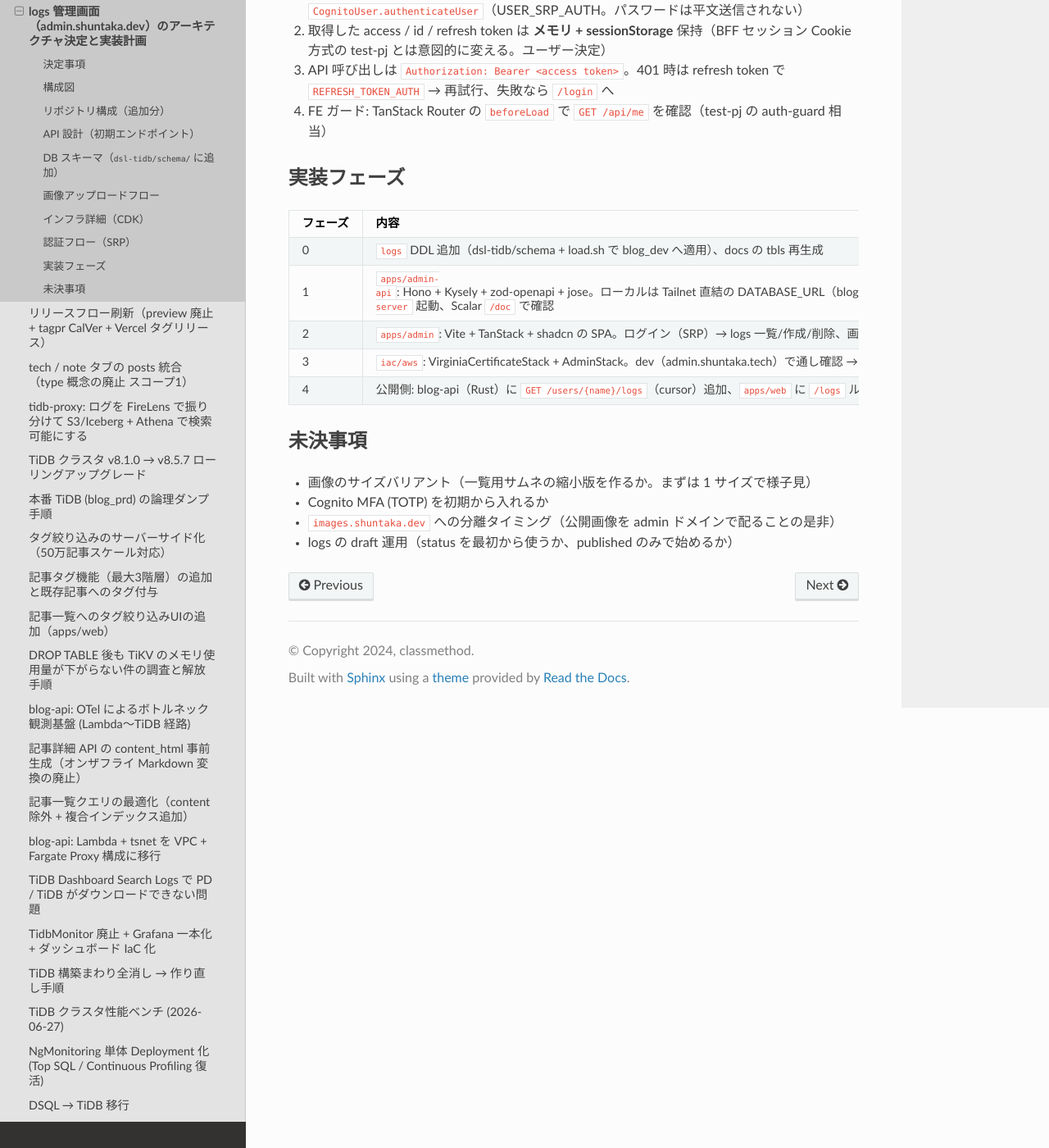
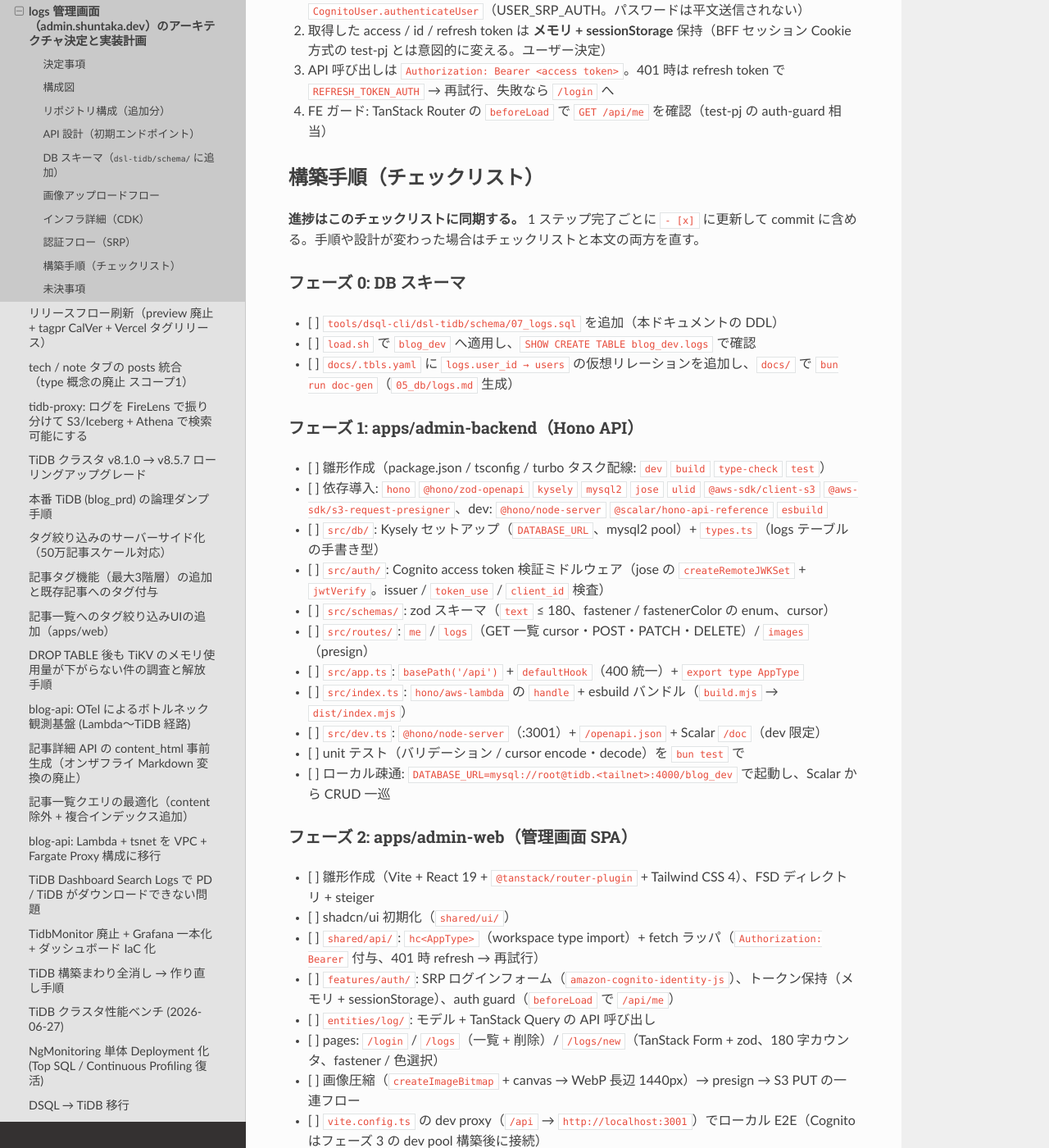
Before and after one commit to shuntaka9576/shuntaka-dev, a Sphinx documentation site: the page built from docs/source/98_tasks/2026-07-12-logs-admin-architecture/index.md, in a window 1280 px wide and 1400 px high, scrolled down 4150 px. Shown: the whole window at 82% size. Built offline with Sphinx 7.4.7 and the Read the Docs theme 3.1.0, drawn with Linux system fonts in a browser that asks for light colours; some of the changed text lies outside the part shown.

Commit message:
docs: logs 管理画面アーキテクチャの実装チェックリストを詳細化

```diff
--- a/cspell.json
+++ b/cspell.json
@@ -31,6 +31,7 @@
     "alertmanagerconfigs",
     "alertmanagers",
     "apig",
+    "apigwv",
     "apiserver",
     "applicationautoscaling",
     "authkey",
--- a/docs/source/98_tasks/2026-07-12-logs-admin-architecture/index.md
+++ b/docs/source/98_tasks/2026-07-12-logs-admin-architecture/index.md
@@ -131,15 +131,64 @@ Kysely の型はスキーマから手書き（`apps/admin-backend/src/db/types.t
 3. API 呼び出しは `Authorization: Bearer <access token>`。401 時は refresh token で `REFRESH_TOKEN_AUTH` → 再試行、失敗なら `/login` へ
 4. FE ガード: TanStack Router の `beforeLoad` で `GET /api/me` を確認（test-pj の auth-guard 相当）
 
-## 実装フェーズ
+## 構築手順（チェックリスト）
 
-| フェーズ | 内容                                                                                                                                                                                  | 検証                                                 |
-| -------- | ------------------------------------------------------------------------------------------------------------------------------------------------------------------------------------- | ---------------------------------------------------- |
-| 0        | `logs` DDL 追加（dsl-tidb/schema + load.sh で blog_dev へ適用）、docs の tbls 再生成                                                                                                  | `mysql` で DESC、`bun run doc-gen`                   |
-| 1        | `apps/admin-api`: Hono + Kysely + zod-openapi + jose。ローカルは Tailnet 直結の DATABASE_URL（blog-api の Makefile.toml と同じ流儀）で `@hono/node-server` 起動、Scalar `/doc` で確認 | `bun test` + Scalar から手動疎通                     |
-| 2        | `apps/admin`: Vite + TanStack + shadcn の SPA。ログイン（SRP）→ logs 一覧/作成/削除、画像圧縮 + presigned PUT                                                                         | Vite dev proxy でローカル E2E（Cognito は dev pool） |
-| 3        | `iac/aws`: VirginiaCertificateStack + AdminStack。dev（admin.shuntaka.tech）で通し確認 → prd                                                                                          | CloudFront 経由で SRP ログイン〜投稿まで             |
-| 4        | 公開側: blog-api（Rust）に `GET /users/{name}/logs`（cursor）追加、`apps/web` に `/logs` ルート + BaseLayout タブ + LogFeed 接続                                                      | Storybook モック → 実 API 置き換え                   |
+**進捗はこのチェックリストに同期する。** 1 ステップ完了ごとに `- [x]` に更新して commit に含める。手順や設計が変わった場合はチェックリストと本文の両方を直す。
+
+### フェーズ 0: DB スキーマ
+
+- [ ] `tools/dsql-cli/dsl-tidb/schema/07_logs.sql` を追加（本ドキュメントの DDL）
+- [ ] `load.sh` で `blog_dev` へ適用し、`SHOW CREATE TABLE blog_dev.logs` で確認
+- [ ] `docs/.tbls.yaml` に `logs.user_id → users` の仮想リレーションを追加し、`docs/` で `bun run doc-gen`（`05_db/logs.md` 生成）
+
+### フェーズ 1: apps/admin-backend（Hono API）
+
+- [ ] 雛形作成（package.json / tsconfig / turbo タスク配線: `dev` `build` `type-check` `test`）
+- [ ] 依存導入: `hono` `@hono/zod-openapi` `kysely` `mysql2` `jose` `ulid` `@aws-sdk/client-s3` `@aws-sdk/s3-request-presigner`、dev: `@hono/node-server` `@scalar/hono-api-reference` `esbuild`
+- [ ] `src/db/`: Kysely セットアップ（`DATABASE_URL`、mysql2 pool）+ `types.ts`（logs テーブルの手書き型）
+- [ ] `src/auth/`: Cognito access token 検証ミドルウェア（jose の `createRemoteJWKSet` + `jwtVerify`。issuer / `token_use` / `client_id` 検査）
+- [ ] `src/schemas/`: zod スキーマ（`text` ≤ 180、fastener / fastenerColor の enum、cursor）
+- [ ] `src/routes/`: `me` / `logs`（GET 一覧 cursor・POST・PATCH・DELETE）/ `images`（presign）
+- [ ] `src/app.ts`: `basePath('/api')` + `defaultHook`（400 統一）+ `export type AppType`
+- [ ] `src/index.ts`: `hono/aws-lambda` の `handle` + esbuild バンドル（`build.mjs` → `dist/index.mjs`）
+- [ ] `src/dev.ts`: `@hono/node-server`（:3001）+ `/openapi.json` + Scalar `/doc`（dev 限定）
+- [ ] unit テスト（バリデーション / cursor encode・decode）を `bun test` で
+- [ ] ローカル疎通: `DATABASE_URL=mysql://root@tidb.<tailnet>:4000/blog_dev` で起動し、Scalar から CRUD 一巡
+
+### フェーズ 2: apps/admin-web（管理画面 SPA）
+
+- [ ] 雛形作成（Vite + React 19 + `@tanstack/router-plugin` + Tailwind CSS 4）、FSD ディレクトリ + steiger
+- [ ] shadcn/ui 初期化（`shared/ui/`）
+- [ ] `shared/api/`: `hc<AppType>`（workspace type import）+ fetch ラッパ（`Authorization: Bearer` 付与、401 時 refresh → 再試行）
+- [ ] `features/auth/`: SRP ログインフォーム（`amazon-cognito-identity-js`）、トークン保持（メモリ + sessionStorage）、auth guard（`beforeLoad` で `/api/me`）
+- [ ] `entities/log/`: モデル + TanStack Query の API 呼び出し
+- [ ] pages: `/login` / `/logs`（一覧 + 削除）/ `/logs/new`（TanStack Form + zod、180 字カウンタ、fastener / 色選択）
+- [ ] 画像圧縮（`createImageBitmap` + canvas → WebP 長辺 1440px）→ presign → S3 PUT の一連フロー
+- [ ] `vite.config.ts` の dev proxy（`/api` → `http://localhost:3001`）でローカル E2E（Cognito はフェーズ 3 の dev pool 構築後に接続）
+- [ ] `bun run check`（lint / spell / type-check）グリーン
+
+### フェーズ 3: iac/aws + デプロイ
+
+- [ ] `lib/dns/virginia-certificate-stack.ts`（us-east-1、`admin.<fqdn>` 証明書 + SSM）
+- [ ] `lib/config.ts` に `domain.admin` と SSM パス（virginia cert / cognito 出力）を追加
+- [ ] `lib/admin/admin-stack.ts`: Cognito User Pool（self sign-up 無効）+ SRP 用 public client
+- [ ] 同: admin-backend Lambda（`NodejsFunction`、VPC = tidb-proxy の SSM import、SG egress 13306/3128）
+- [ ] 同: API Gateway HTTP API + `HttpLambdaIntegration`（`{proxy+}` ANY）
+- [ ] 同: S3 ×2（SPA / images + CORS）、CloudFront（3 behavior + SPA fallback CF Function + OAC）、Route53 A エイリアス
+- [ ] `bin/cdk.ts` 配線 + cdk-nag suppressions + `test/admin.test.ts`
+- [ ] dev デプロイ（admin.shuntaka.tech）→ `admin-create-user` で管理ユーザー作成
+- [ ] CloudFront 経由で SRP ログイン → 画像付き投稿 → TiDB 反映まで通し確認
+- [ ] GitHub Actions（既存 deploy-role / OIDC）に admin-web ビルド + デプロイを組み込み
+- [ ] `blog_prd` へ DDL 適用 → prd デプロイ（admin.shuntaka.dev）で通し確認
+
+### フェーズ 4: 公開側（shuntaka.dev の logs タブ）
+
+- [ ] blog-api（Rust）: `GET /users/{name}/logs`（cursor、published のみ）+ テスト
+- [ ] apps/web: `LogSummary` 型を `lib/api.ts` へ移設し `getLogs` 追加
+- [ ] apps/web: `/logs` ルート追加 + `BaseLayout` の `currentTab` union に `'logs'` を追加
+- [ ] `LogFeed` を実 API（cursor）に接続。画像 URL は admin ドメインの `/images/*`
+- [ ] `DESIGN.md` に logs の意図的例外（揺れアニメーション / 留め具の実物描写）を明記
+- [ ] tagpr リリース
 
 ## 未決事項
 
```
